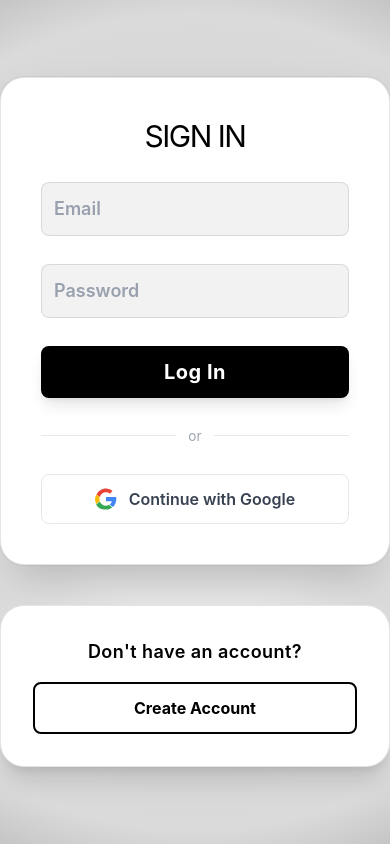
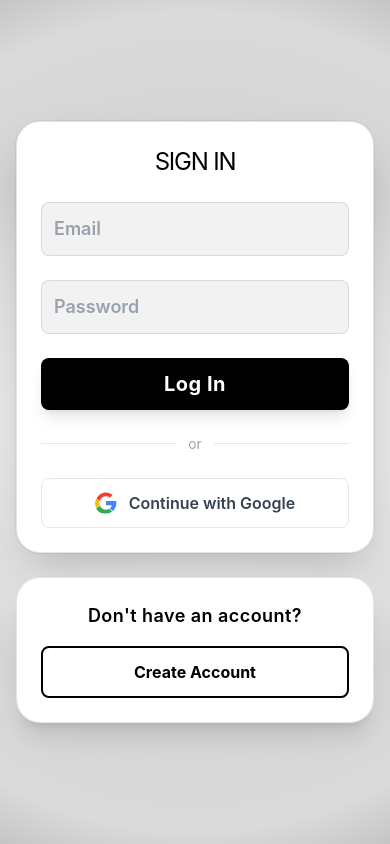
Before and after one commit to Monish395/Expenses_Tracker, a React (Vite) app in the folder expenses_tracker/: page / in a window 390 px wide. Built offline with nearby package versions, Linux system fonts and the light colour scheme; no server answers.

Commit message:
fix: updated login and register pages along with LinkAccessModals to fit for mobile use

```diff
--- a/expenses_tracker/src/components/LinkAccountModal.jsx
+++ b/expenses_tracker/src/components/LinkAccountModal.jsx
@@ -56,6 +56,7 @@ function LinkAccountModal({ pendingLink, onSuccess, onClose }) {
         justifyContent: "center",
         zIndex: 50,
         fontFamily: "Inter, 'Segoe UI', Arial, sans-serif",
+        padding: "1rem",
       }}
     >
       {/* Modal card — stop click from bubbling to backdrop */}
@@ -64,9 +65,11 @@ function LinkAccountModal({ pendingLink, onSuccess, onClose }) {
         style={{
           background: "white",
           borderRadius: "1.5rem",
-          padding: "2.5rem",
+          padding: "1.75rem",
           width: "100%",
           maxWidth: "420px",
+          maxHeight: "90vh",
+          overflowY: "auto",
           boxShadow: "0 25px 60px rgba(0,0,0,0.18)",
           display: "flex",
           flexDirection: "column",
--- a/expenses_tracker/src/pages/Login.jsx
+++ b/expenses_tracker/src/pages/Login.jsx
@@ -84,13 +84,13 @@ function Login() {
   }
 
   return (
-    <div style={bg_style}>
-      <div className="w-full max-w-md space-y-10">
+    <div style={bg_style} className="px-4 py-8">
+      <div className="w-full max-w-md space-y-6 sm:space-y-10">
         <form
           onSubmit={handleSubmit}
-          className="bg-white border border-black/10 rounded-3xl shadow-2xl p-10 space-y-7 ring-1 ring-black/5 hover:scale-[1.01] transition-transform"
+          className="bg-white border border-black/10 rounded-3xl shadow-2xl p-6 sm:p-10 space-y-6 sm:space-y-7 ring-1 ring-black/5 hover:scale-[1.01] transition-transform"
         >
-          <h1 className="text-3xl text-center text-black tracking-tighter uppercase">
+          <h1 className="text-2xl sm:text-3xl text-center text-black tracking-tighter uppercase">
             Sign In
           </h1>
 
@@ -178,7 +178,7 @@ function Login() {
           </button>
         </form>
 
-        <div className="bg-white border border-black/10 p-8 rounded-3xl shadow-xl flex flex-col items-center space-y-4">
+        <div className="bg-white border border-black/10 p-6 sm:p-8 rounded-3xl shadow-xl flex flex-col items-center space-y-4">
           <h2 className="text-lg font-semibold text-center text-black tracking-wide">
             Don't have an account?
           </h2>
--- a/expenses_tracker/src/pages/Register.jsx
+++ b/expenses_tracker/src/pages/Register.jsx
@@ -84,13 +84,13 @@ function Register() {
   }
 
   return (
-    <div style={bg_style}>
+    <div style={bg_style} className="px-4 py-8">
       <div className="flex items-center justify-center min-h-screen">
         <form
           onSubmit={handleSubmit}
-          className="bg-white p-10 rounded-2xl shadow-xl w-[430px] space-y-7 border border-zinc-200"
+          className="bg-white p-6 sm:p-10 rounded-2xl shadow-xl w-full max-w-[430px] space-y-6 sm:space-y-7 border border-zinc-200"
         >
-          <h1 className="text-2xl font-bold text-center text-black mb-3 tracking-tight uppercase">
+          <h1 className="text-xl sm:text-2xl font-bold text-center text-black mb-3 tracking-tight uppercase">
             Welcome to Expenses Tracker
           </h1>
 
```
